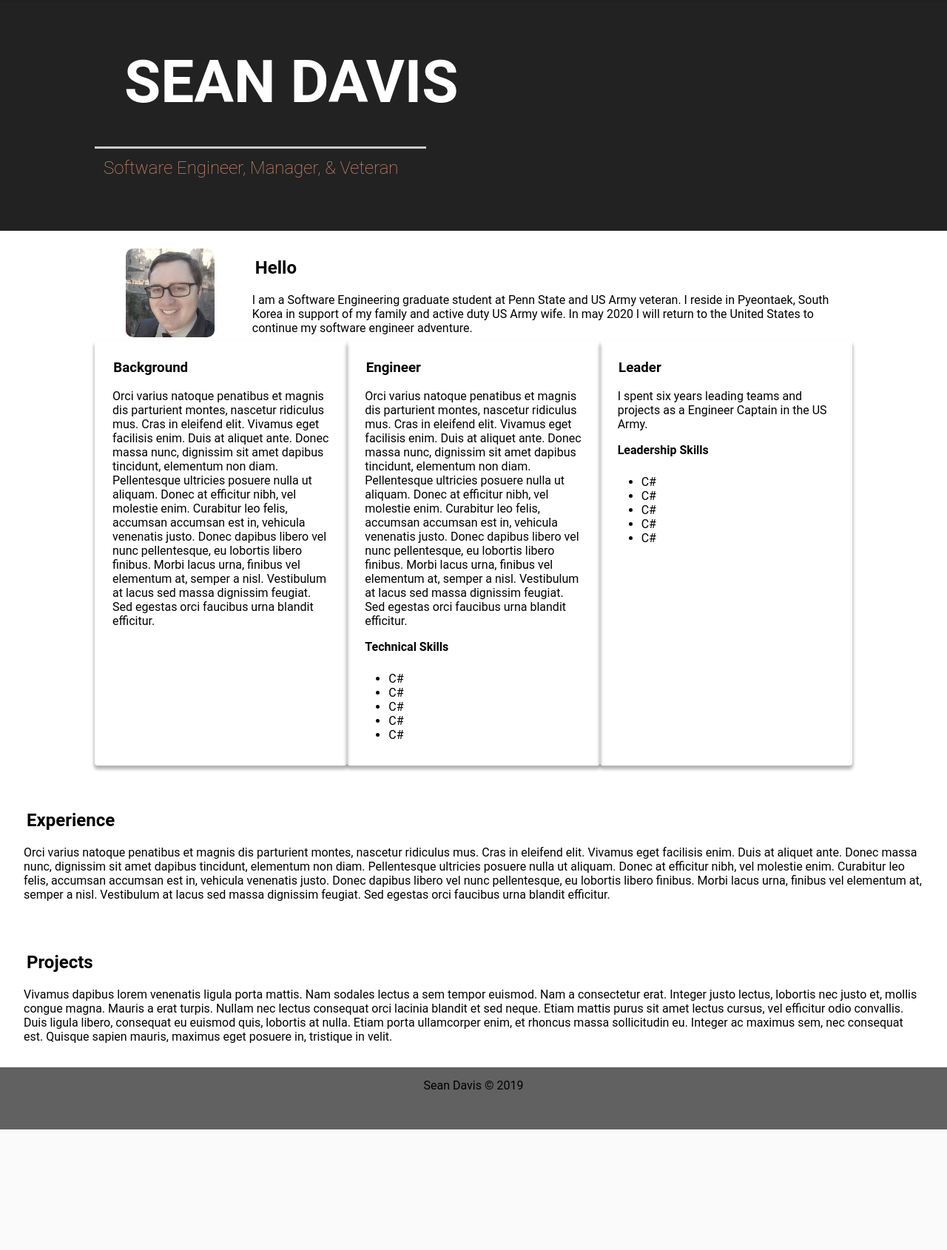
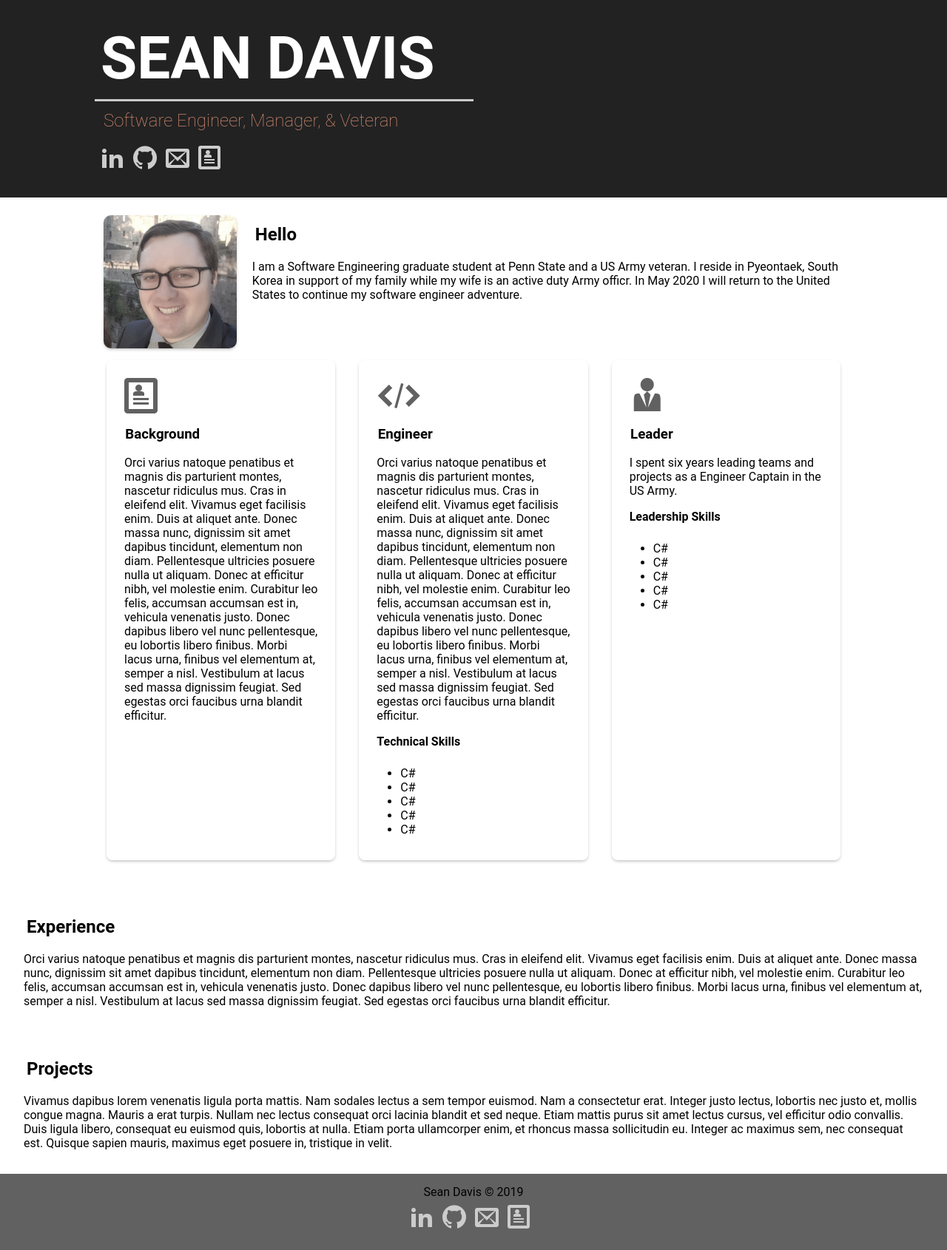
Before and after one commit to daleran/seandavis.dev, a PHP site: page / in a window 1280 px wide. Shown: the part 60-1750 px from the top of the page at 74% size. Before the commit the page ends 1587 px from the top, so only its background shows below. Run offline with PHP 8.4, Linux system fonts and the light colour scheme; some web fonts are replaced.

Commit message:
Finished about layout

```diff
--- a/css/main.css
+++ b/css/main.css
@@ -99,6 +99,7 @@ h1, h2, h3, h4, h5, h6, p{
 
 .page-title{
   font-size: 5rem;
+  padding: 0.5rem;
   display: block;
   font-weight: bolder;
   text-transform: uppercase;
@@ -140,6 +141,12 @@ h1, h2, h3, h4, h5, h6, p{
   color: #61afef;
 }
 
+.large-icon{
+  font-size: 3rem;
+  color: #616161;
+  padding: 0.5rem;
+}
+
 .round-box{
   border: 1px solid #CCCCCC;
   border-radius: 5px;
@@ -156,21 +163,24 @@ h1, h2, h3, h4, h5, h6, p{
 
 .line{
   background-color: #CCCCCC;
-  width: 28rem;
+  min-width: 14rem;
+  width: 50%;
   height: 3px;
   margin: 0;
 }
 
 .profile-pic{
-  max-width: 120px;
+  width: 100%;
+  min-width: 90px;
+  max-width: 180px;
   height: auto;
   border-radius: 10px;
 }
 
 .drop-shadow{
-  -webkit-box-shadow: 0px 4px 4px 1px rgba(0,0,0,0.3);
-  -moz-box-shadow: 0px 4px 4px 1px rgba(0,0,0,0.3);
-  box-shadow: 0px 4px 4px 1px rgba(0,0,0,0.3);
+  -webkit-box-shadow: 0px 2px 4px -1px rgba(0,0,0,0.3);
+  -moz-box-shadow: 0px 2px 4px -1px rgba(0,0,0,0.3);
+  box-shadow: 0px 2px 4px -1px rgba(0,0,0,0.3);
 }
 
 .display-sm{
@@ -216,7 +226,8 @@ h1, h2, h3, h4, h5, h6, p{
 
 .card{
   padding: 1rem;
-  border-radius: 0.25rem;
+  margin: 1rem;
+  border-radius: 0.5rem;
 }
 
 @media (min-width: 680px){
--- a/index.html
+++ b/index.html
@@ -43,10 +43,10 @@
           </div>
           <div>
             <p class="social-icons">
-                    <a href="https://www.linkedin.com/in/sean-m-davis-dev"><i class="fab fa-linkedin"></i></a>
-                    <a href="https://github.com/daleran"><i class="fab fa-github"></i></a>
-                    <a href="mailto:sean_davis@verizon.net"><i class="fas fa-envelope"></i></a>
-                    <a href="mailto:sean_davis@verizon.net"><i class="fas fa-file-pdf"></i></a>
+                    <a href="https://www.linkedin.com/in/sean-m-davis-dev"><i class="icon-linkedin2"></i></a>
+                    <a href="https://github.com/daleran"><i class="icon-github"></i></a>
+                    <a href="mailto:sean_davis@verizon.net"><i class="icon-envelop"></i></a>
+                    <a href="mailto:sean_davis@verizon.net"><i class="icon-profile"></i></a>
             </p>
           </div>
         </div>
@@ -57,22 +57,24 @@
             <div class="wrapper">
               <div class="row">
                 <div class="col-1">
-                    <img src="img/profile.jpg" alt="Sean Davis" class="profile-pic center-content">
+                    <img src="img/profile.jpg" alt="Sean Davis" class="profile-pic center-content drop-shadow">
                 </div>
                 <div class="col-4">
                     <h2>Hello</h2>
-                    <p>I am a Software Engineering graduate student at Penn State and US Army veteran. I reside in Pyeontaek, South Korea in support of my family and active duty US Army wife. In may 2020 I will return to the United States to continue my software engineer adventure.</p>
+                    <p>I am a Software Engineering graduate student at Penn State and a US Army veteran. I reside in Pyeontaek, South Korea in support of my family while my wife is an active duty Army officr. In May 2020 I will return to the United States to continue my software engineer adventure.</p>
                 </div>
               </div>
 
               <div class="row">
                 <section class="col-1 card drop-shadow">
+                  <i class="icon-profile large-icon"></i>
                   <h3>Background</h3>
                   <p>
                     Orci varius natoque penatibus et magnis dis parturient montes, nascetur ridiculus mus. Cras in eleifend elit. Vivamus eget facilisis enim. Duis at aliquet ante. Donec massa nunc, dignissim sit amet dapibus tincidunt, elementum non diam. Pellentesque ultricies posuere nulla ut aliquam. Donec at efficitur nibh, vel molestie enim. Curabitur leo felis, accumsan accumsan est in, vehicula venenatis justo. Donec dapibus libero vel nunc pellentesque, eu lobortis libero finibus. Morbi lacus urna, finibus vel elementum at, semper a nisl. Vestibulum at lacus sed massa dignissim feugiat. Sed egestas orci faucibus urna blandit efficitur.
                   </p>
                 </section>
                 <section class="col-1 card drop-shadow">
+                  <i class="icon-embed2 large-icon"></i>
                   <h3>Engineer</h3>
                   <p>
                     Orci varius natoque penatibus et magnis dis parturient montes, nascetur ridiculus mus. Cras in eleifend elit. Vivamus eget facilisis enim. Duis at aliquet ante. Donec massa nunc, dignissim sit amet dapibus tincidunt, elementum non diam. Pellentesque ultricies posuere nulla ut aliquam. Donec at efficitur nibh, vel molestie enim. Curabitur leo felis, accumsan accumsan est in, vehicula venenatis justo. Donec dapibus libero vel nunc pellentesque, eu lobortis libero finibus. Morbi lacus urna, finibus vel elementum at, semper a nisl. Vestibulum at lacus sed massa dignissim feugiat. Sed egestas orci faucibus urna blandit efficitur.
@@ -87,6 +89,7 @@
                   </ul>
                 </section>
                 <section class="col-1 card drop-shadow">
+                  <i class="icon-user-tie large-icon"></i>
                   <h3>Leader</h3>
                   <p>
                     I spent six years leading teams and projects as a Engineer Captain in the US Army.
@@ -129,7 +132,10 @@
       <div>Sean Davis &copy; 2019 </div>
       <div>
         <p class="social-icons">
-            <a href="https://www.linkedin.com/in/sean-m-davis-dev">  <i class="fab fa-linkedin"></i></a><a href="https://github.com/daleran"><i class="fab fa-github"></i></a><a href="https://www.facebook.com/profile.php?id=8369550&ref=bookmarks"><i class="fab fa-facebook-square"></i></a><a href="mailto:sean_davis@verizon.net"><i class="fas fa-envelope"></i></a>
+          <a href="https://www.linkedin.com/in/sean-m-davis-dev"><i class="icon-linkedin2"></i></a>
+          <a href="https://github.com/daleran"><i class="icon-github"></i></a>
+          <a href="mailto:sean_davis@verizon.net"><i class="icon-envelop"></i></a>
+          <a href="mailto:sean_davis@verizon.net"><i class="icon-profile"></i></a>
         </p>
       </div>
     </footer>
```
